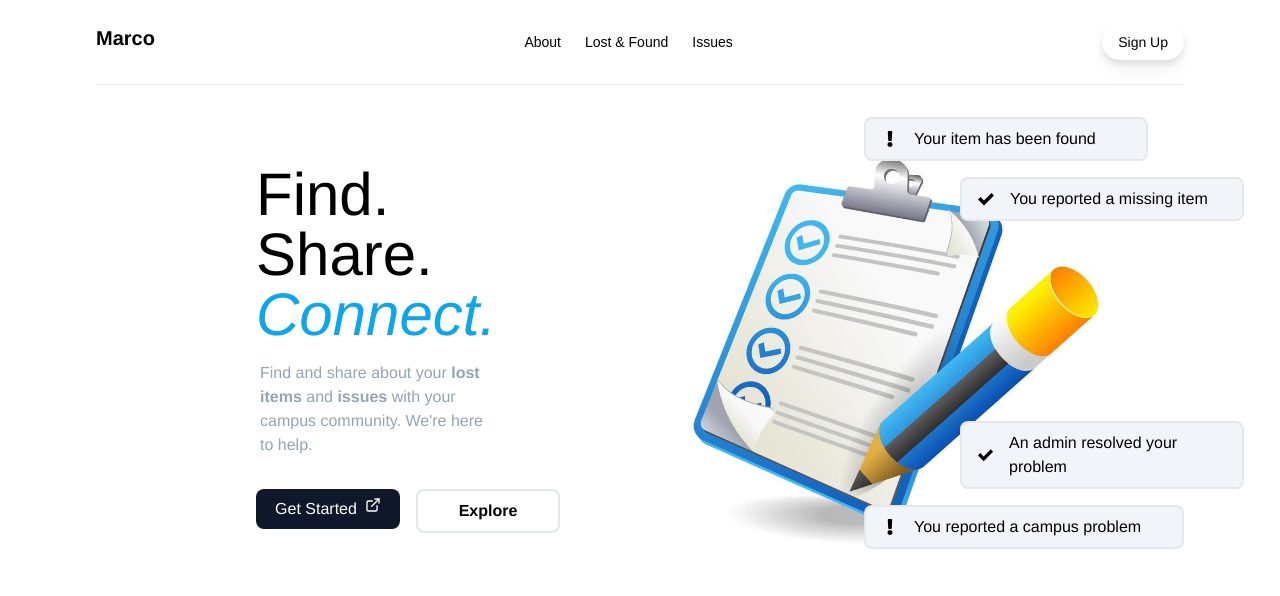
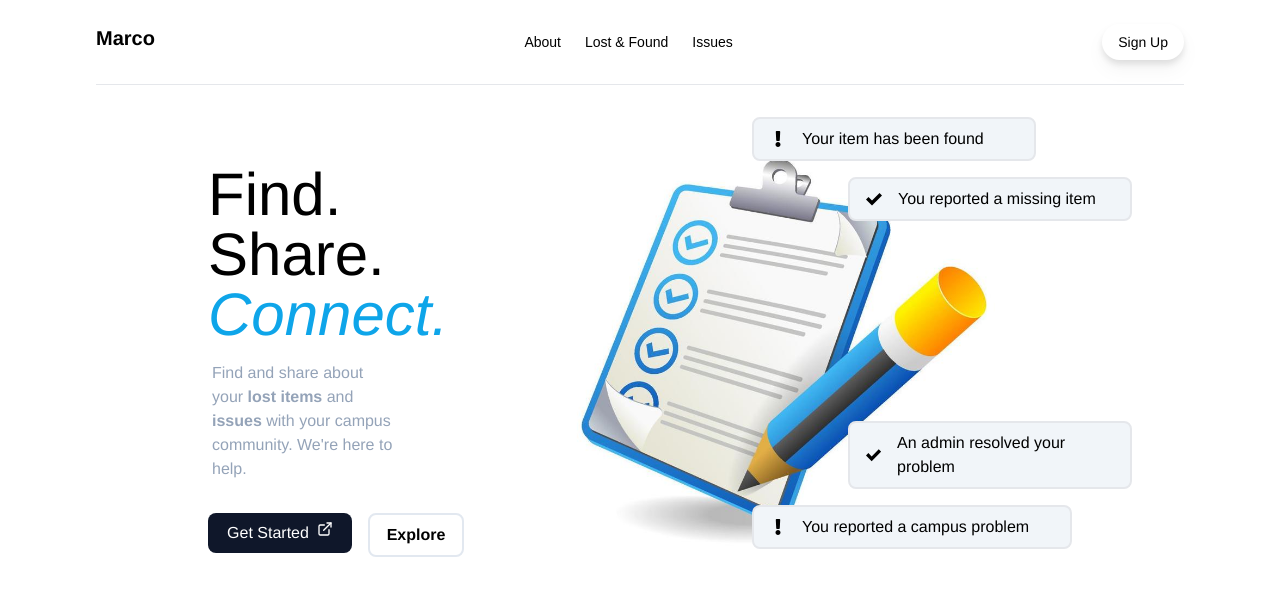
Before and after one commit to himanshu-2l/colorstack-hackathon-2024, a React (Vite) app in the folder client/: page / in a window 1280 px wide. Shown: the top 596 px of the page. Built offline with nearby package versions, Linux system fonts and the light colour scheme.

Commit message:
resolve image imports

```diff
--- a/client/src/App.jsx
+++ b/client/src/App.jsx
@@ -4,7 +4,6 @@ import viteLogo from "/vite.svg";
 import CreateButton from "./components/CreateButton";
 import { FiExternalLink } from "react-icons/fi";
 import { Link, Outlet } from "react-router-dom";
-import gradient from "./assets/gradient.jpg";
 import { FaExclamation } from "react-icons/fa";
 import { ImCheckmark } from "react-icons/im";
 import checklist from "./assets/checklist.jpg";
@@ -21,7 +20,7 @@ function App() {
       >
         <br></br>
         <div className="flex flex-row">
-          <div className="ml-64 mt-8 w-1/4">
+          <div className="ml-52 mt-8 w-1/5">
             <div className="text-6xl font-mono">
               <h1>Find.</h1>
               <h1>Share.</h1>
```
